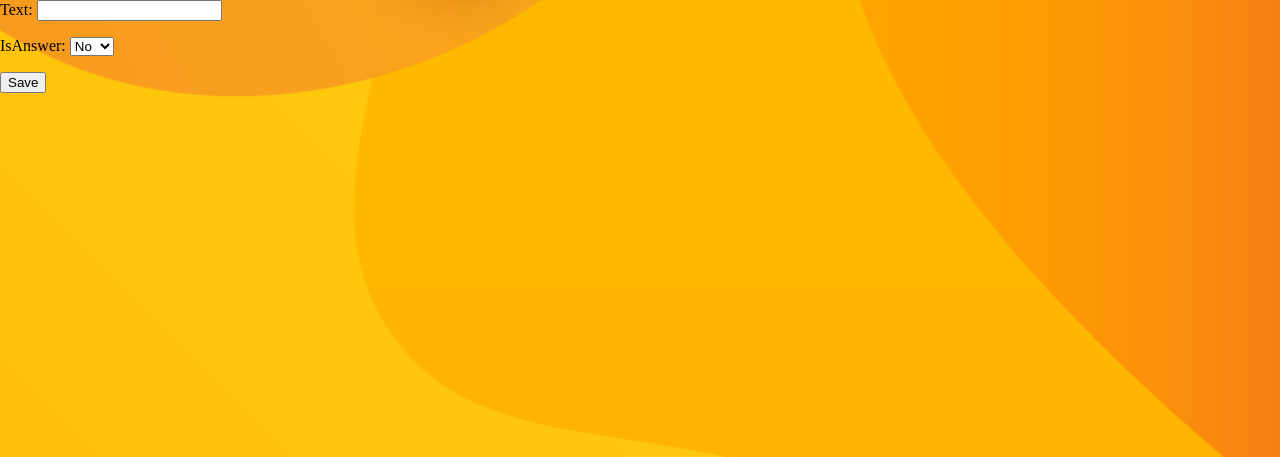
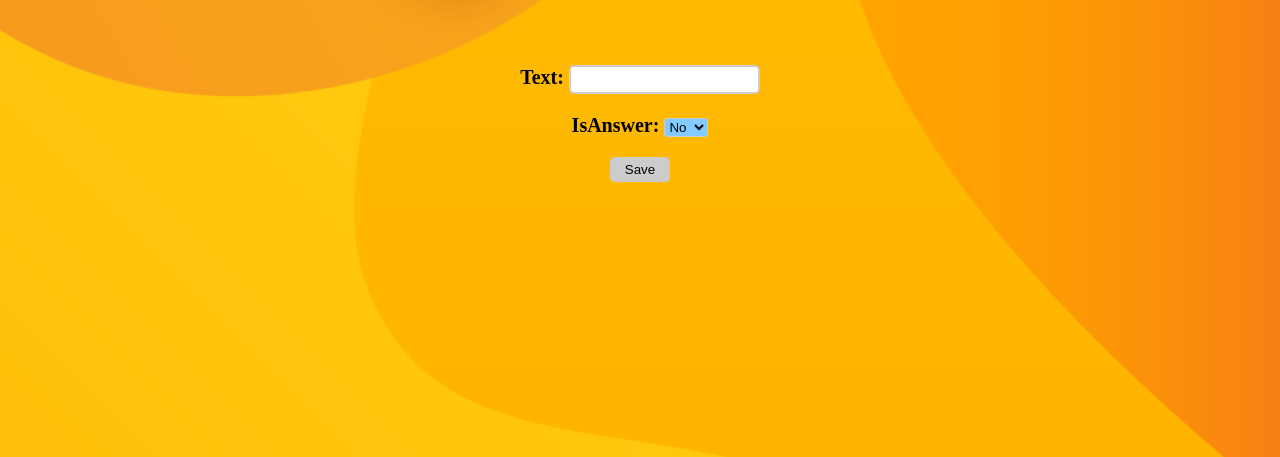
Before and after one commit to Ritvikshah2000/Inquizitive, a Django app: page /1/add_question_option in a window 1280 px wide. Shown: the top 457 px of the page. Run offline with Django 3.2, Linux system fonts and the light colour scheme.

Commit message:
added css styling for quiz_question_option

```diff
--- /dev/null
+++ b/inquizitive/quizzes/static/quizzes/quiz_option_form.css
@@ -0,0 +1,53 @@
+/* Start of body styling */
+body, html {
+    width: 100%;
+    height: 100%;
+    margin: 0 auto;
+  }
+
+body {
+    background: white url("images/sporcle_placeholder.png") no-repeat;
+    background-size: cover;
+}
+/* End of body styling */
+
+
+.create_quiz_option_form{
+    margin:0 auto; /* Centers element*/
+    margin-top: 30px;
+    padding: 15px 30px;
+    text-align: center;
+    font-size: 20px;
+    font-weight: bold;
+    transition-duration: 0.2s;
+
+}
+
+input[type=text] {
+    padding:5px;
+    border:2px solid #ccc;
+    -webkit-border-radius: 5px;
+    border-radius: 5px;
+}
+
+input[type=text]:focus {
+    border-color:#333;
+}
+
+input[type=submit] {
+    padding:5px 15px;
+    background:#ccc;
+    border:0 none;
+    cursor:pointer;
+    -webkit-border-radius: 5px;
+    border-radius: 5px;
+}
+
+select{
+    border: 1px solid #ccc;
+    border-radius: 3px;
+    overflow: hidden;
+    background-color:  #82caff;
+    position: relative;
+    font-weight:400;
+}
--- a/inquizitive/quizzes/templates/quizzes/quiz_question_option_form.html
+++ b/inquizitive/quizzes/templates/quizzes/quiz_question_option_form.html
@@ -1,6 +1,8 @@
 <!-- Question Creation Page-->
 {% load static %}
-<link rel="stylesheet" type="text/css" href="{% static 'quizzes/quiz_creation.css' %}">
+<link rel="stylesheet" type="text/css" href="{% static 'quizzes/quiz_option_form.css' %}">
+
+<div class="create_quiz_option_form">
     <form method="post">
         {% csrf_token %}
         {{ form.as_p }}
@@ -12,3 +14,4 @@
         {% endfor %}
         <input type="submit" value="Save">
     </form>
+</div>
```
Lines whose indentation alone changed are shown as unchanged.
